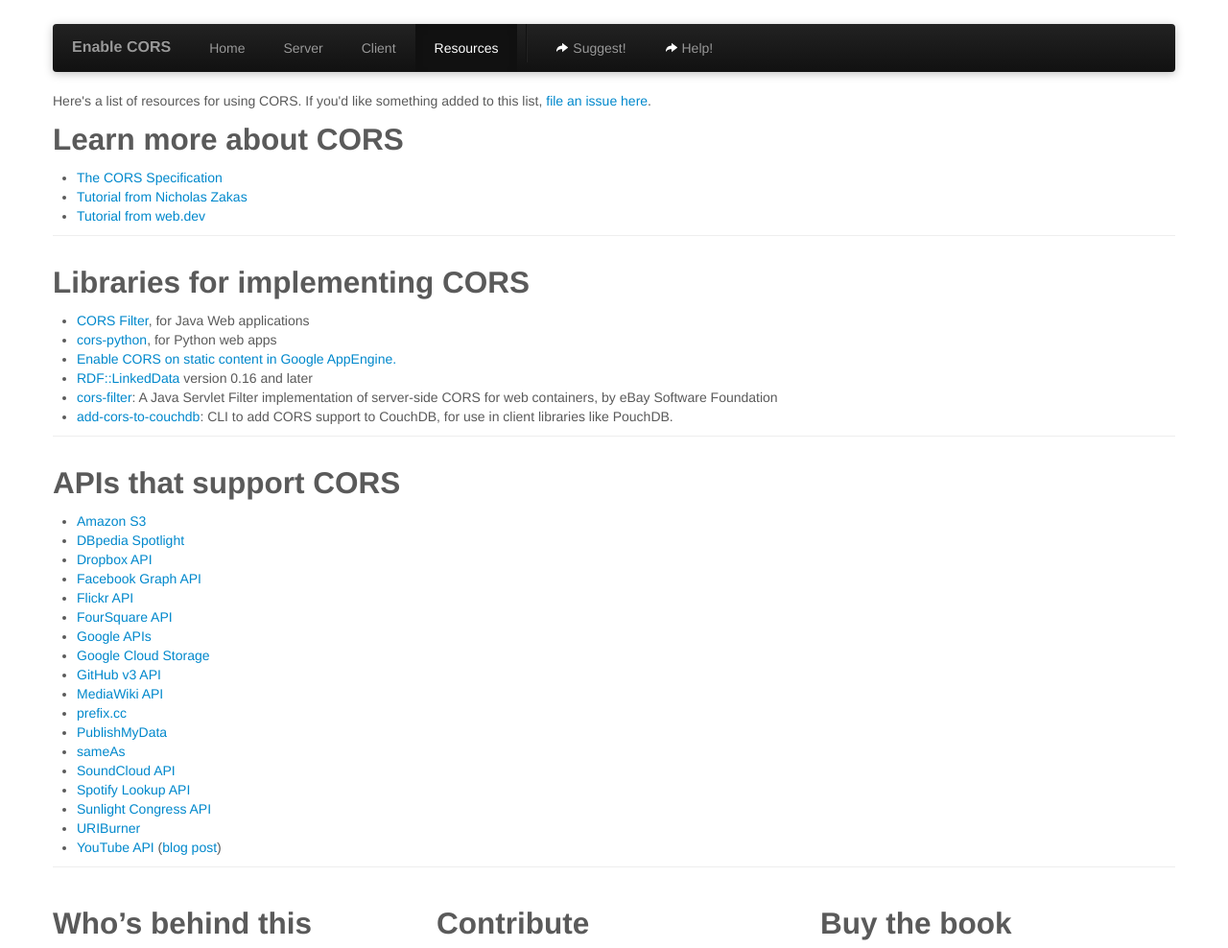
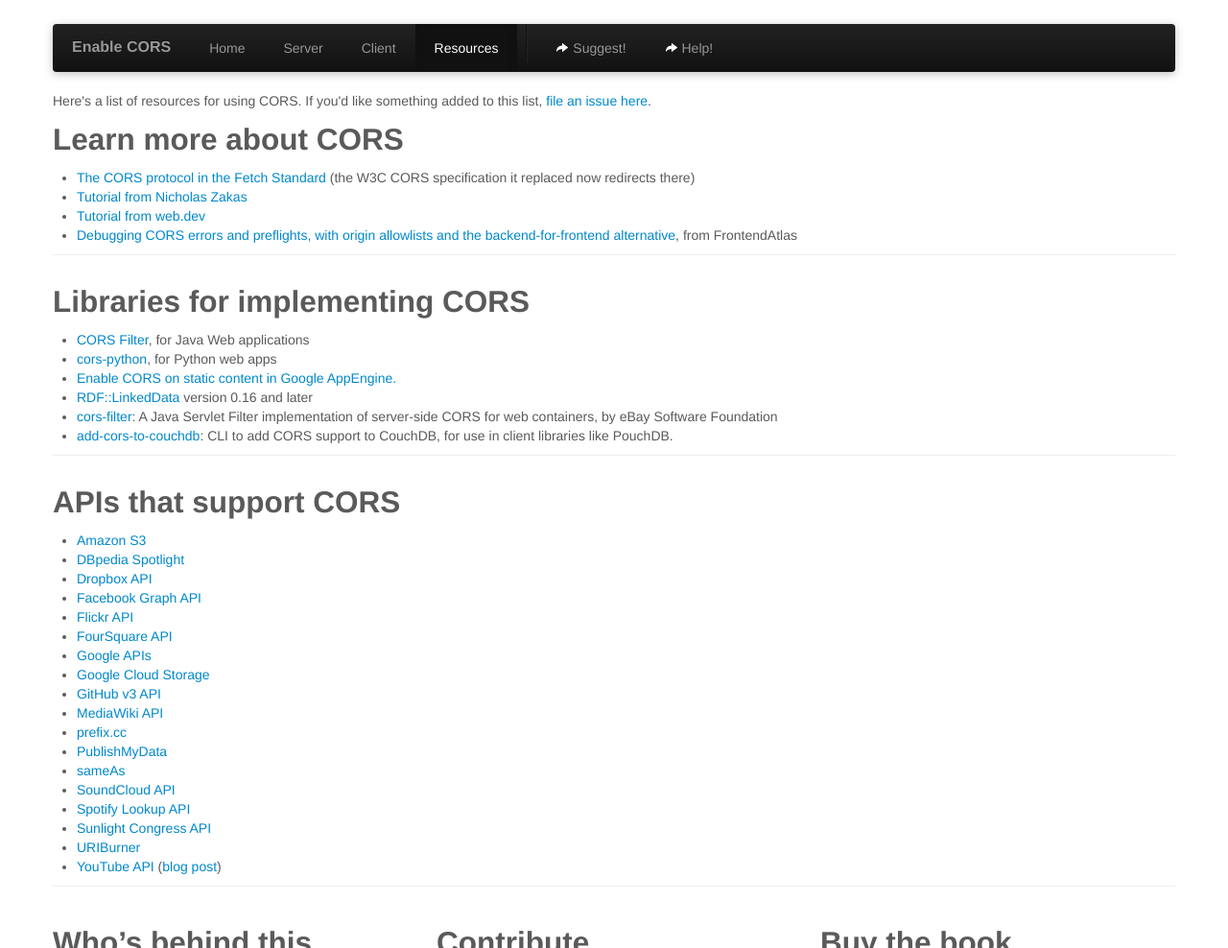
Before and after one commit to monsur/enable-cors.org, a Jekyll site: the page built from resources.html, in a window 1280 px wide, cut to the strip 0-988 px from the top of the page. Shown: the whole strip at 96% size. Built offline with Jekyll 4.4.1, drawn with Linux system fonts in a browser that asks for light colours.

Commit message:
Update redirected and broken links on the resources page
The W3C CORS spec now redirects to the Fetch Standard, the Zakas tutorial moved to humanwhocodes.com, the web.dev tutorial moved under /articles/, the Amazon S3 docs host no longer resolves, and the 'file an issue' link pointed at the old repo. Also removes a stray closing tag in the libraries list and adds one learn-more entry on debugging CORS and preflights.

```diff
--- a/resources.html
+++ b/resources.html
@@ -5,14 +5,15 @@ title: enable cross-origin resource sharing
 
 	<div class="container">
 
-		<p>Here's a list of resources for using CORS. If you'd like something added to this list, <a href="https://github.com/mhausenblas/enable-cors.org/issues?state=open">file an issue here</a>.
+		<p>Here's a list of resources for using CORS. If you'd like something added to this list, <a href="https://github.com/monsur/enable-cors.org/issues?state=open">file an issue here</a>.
 
 		<section>
 		<h2 id="learn_more">Learn more about CORS</h2>
 		<ul>
-		<li><a href="http://www.w3.org/TR/cors/">The CORS Specification</a></li>
-		<li><a href="http://www.nczonline.net/blog/2010/05/25/cross-domain-ajax-with-cross-origin-resource-sharing/">Tutorial from Nicholas Zakas</a></li>
-		<li><a href="https://web.dev/cross-origin-resource-sharing/">Tutorial from web.dev</a></li>
+		<li><a href="https://fetch.spec.whatwg.org/#http-cors-protocol">The CORS protocol in the Fetch Standard</a> (the W3C CORS specification it replaced now redirects there)</li>
+		<li><a href="https://humanwhocodes.com/blog/2010/05/25/cross-domain-ajax-with-cross-origin-resource-sharing/">Tutorial from Nicholas Zakas</a></li>
+		<li><a href="https://web.dev/articles/cross-origin-resource-sharing">Tutorial from web.dev</a></li>
+		<li><a href="https://frontendatlas.com/javascript/trivia/js-secure-cors-handling">Debugging CORS errors and preflights, with origin allowlists and the backend-for-frontend alternative</a>, from FrontendAtlas</li>
 		</ul>
 		</section>
 
@@ -20,7 +21,7 @@ title: enable cross-origin resource sharing
 		<h2 id="libraries">Libraries for implementing CORS</h2>
 		<ul>
 		<li><a href="http://software.dzhuvinov.com/cors-filter.html">CORS Filter</a>, for Java Web applications</li>
-		<li><a href="https://github.com/monsur/cors-python">cors-python</a>, for Python web apps</a></li>
+		<li><a href="https://github.com/monsur/cors-python">cors-python</a>, for Python web apps</li>
 		<li><a href="https://github.com/BauweBijl/gaecors">Enable CORS on static content in Google AppEngine.</a></li>
 		<li><a href="http://search.cpan.org/dist/RDF-LinkedData/">RDF::LinkedData</a> version 0.16 and later</li>
 		<li><a href="https://github.com/ebay/cors-filter">cors-filter</a>: A Java Servlet Filter implementation of server-side CORS for web containers, by eBay Software Foundation</li>
@@ -31,7 +32,7 @@ title: enable cross-origin resource sharing
 		<section>
 		<h2 id="apis">APIs that support CORS</h2>
 		<ul>
-		<li><a href="http://docs.amazonwebservices.com/AmazonS3/latest/dev/cors.html">Amazon S3</a></li>
+		<li><a href="https://docs.aws.amazon.com/AmazonS3/latest/userguide/cors.html">Amazon S3</a></li>
 		<li><a href="https://github.com/dbpedia-spotlight/dbpedia-spotlight/">DBpedia Spotlight</a></li>
 		<li><a href="https://tech.dropbox.com/2012/08/some-love-for-javascript-applications-2/">Dropbox API</a></li>
 		<li><a href="https://developers.facebook.com/docs/reference/api/">Facebook Graph API</a></li>
```
